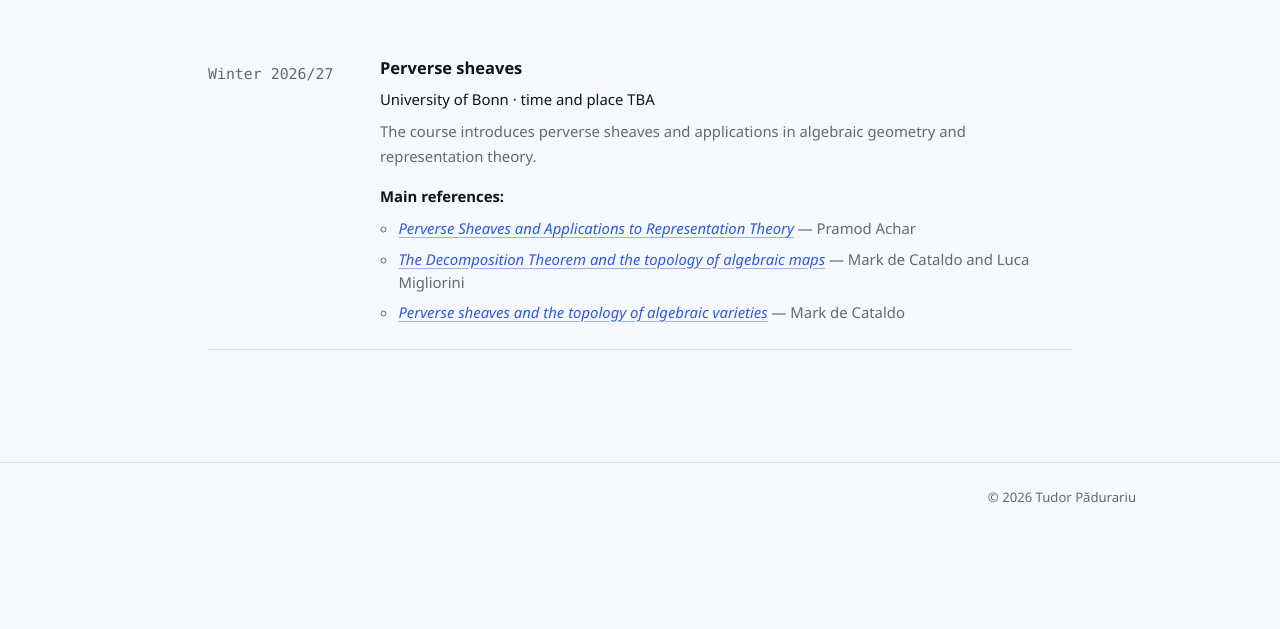
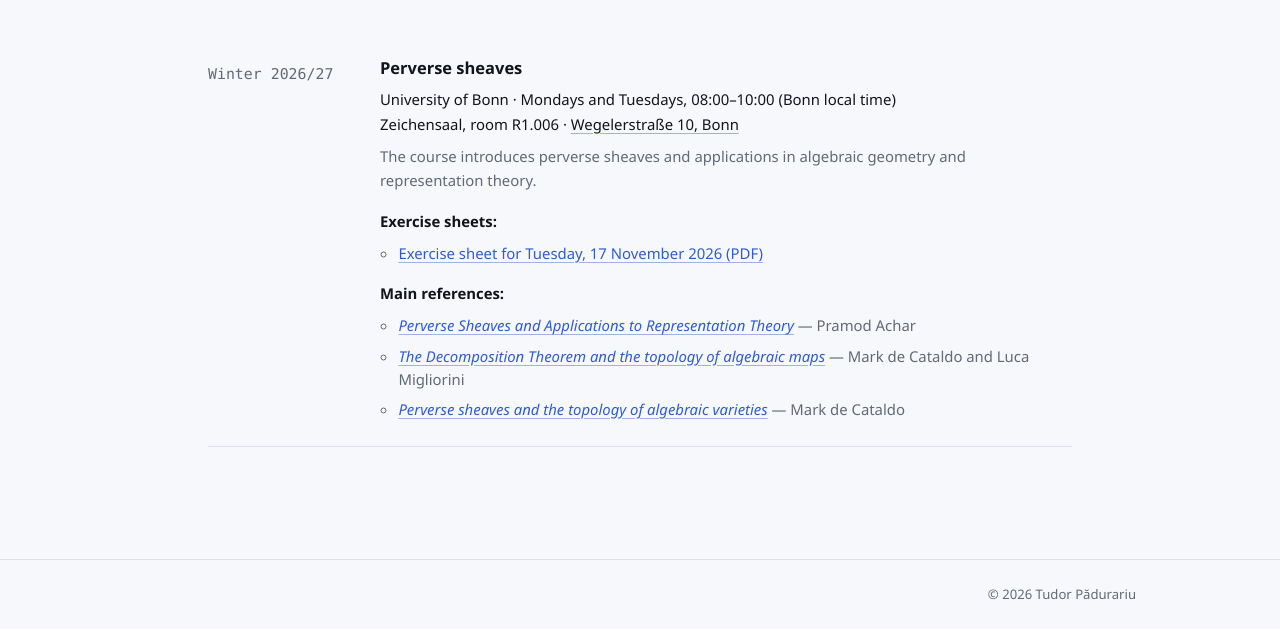
Before and after one commit to tudorpad/tudorpad.github.io, a plain HTML site: page teaching/index.html in a window 1280 px wide. Shown: the part 302-931 px from the top of the page. Before the commit the page ends 834 px from the top, so only its background shows below. Drawn offline with Linux system fonts and the light colour scheme.

Commit message:
Add perverse sheaves schedule and November 17 exercise sheet

```diff
--- a/teaching/index.html
+++ b/teaching/index.html
@@ -38,8 +38,12 @@
             <p class="term">Winter 2026/27</p>
             <div>
               <h3>Perverse sheaves</h3>
-              <p class="course-place">University of Bonn · time and place TBA</p>
+              <p class="course-place">University of Bonn · Mondays and Tuesdays, 08:00–10:00 (Bonn local time)<br>Zeichensaal, room R1.006 · <a href="https://www.mnf.uni-bonn.de/de/fakultaet/barrierefreiheit/gebaeude/wegelerstrasse-10">Wegelerstraße 10, Bonn</a></p>
               <p>The course introduces perverse sheaves and applications in algebraic geometry and representation theory.</p>
+              <p class="reference-intro">Exercise sheets:</p>
+              <ul class="reference-list">
+                <li><a href="/teaching/exercises_sheaves-2.pdf">Exercise sheet for Tuesday, 17 November 2026 (PDF)</a></li>
+              </ul>
               <p class="reference-intro">Main references:</p>
               <ul class="reference-list">
                 <li><a href="https://ww2.ams.org/books/surv/258/surv258-endmatter.pdf"><cite>Perverse Sheaves and Applications to Representation Theory</cite></a> — Pramod Achar</li>
```
Also changed, not shown: 1 other file.
